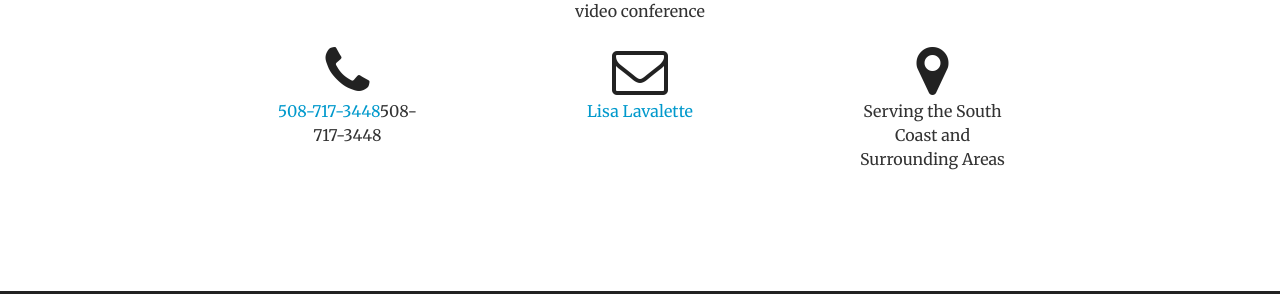
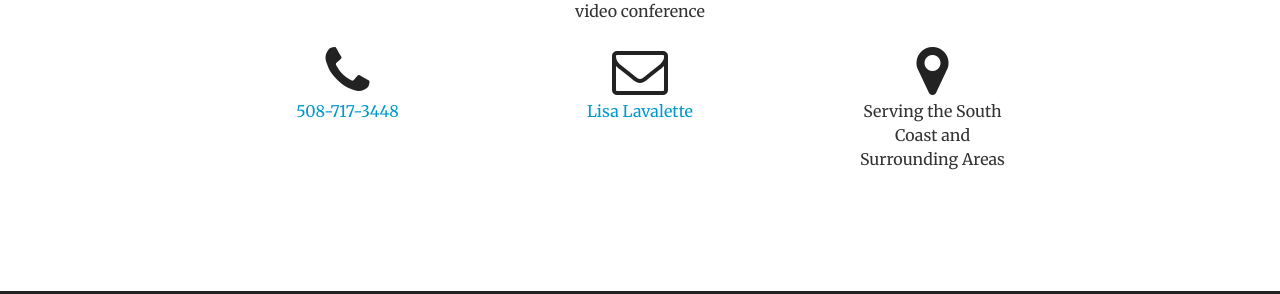
Before and after one commit to edlavalette/edlavalette.github.io, a Jekyll site: the page built from index.html, in a window 1280 px wide and 900 px high, scrolled down 2193 px. Shown: the part 489-783 px from the top of the window. Built offline with Jekyll 4.4.1, drawn with Linux system fonts in a browser that asks for light colours.

Commit message:
Update contact.html

```diff
--- a/_includes/contact.html
+++ b/_includes/contact.html
@@ -8,7 +8,7 @@
             </div>
         <div class="col-lg-2 col-lg-offset-2 text-center">
                 <i class="fa fa-phone fa-3x wow bounceIn" data-wow-delay=".1s"></i>
-                <p><a href="tel:508-717-3448">508-717-3448</a>508-717-3448</p>
+                <p><a href="tel:508-717-3448">508-717-3448</a></p>
             </a>
         </div>
         <div class="col-lg-2 col-lg-offset-1 text-center">
```
